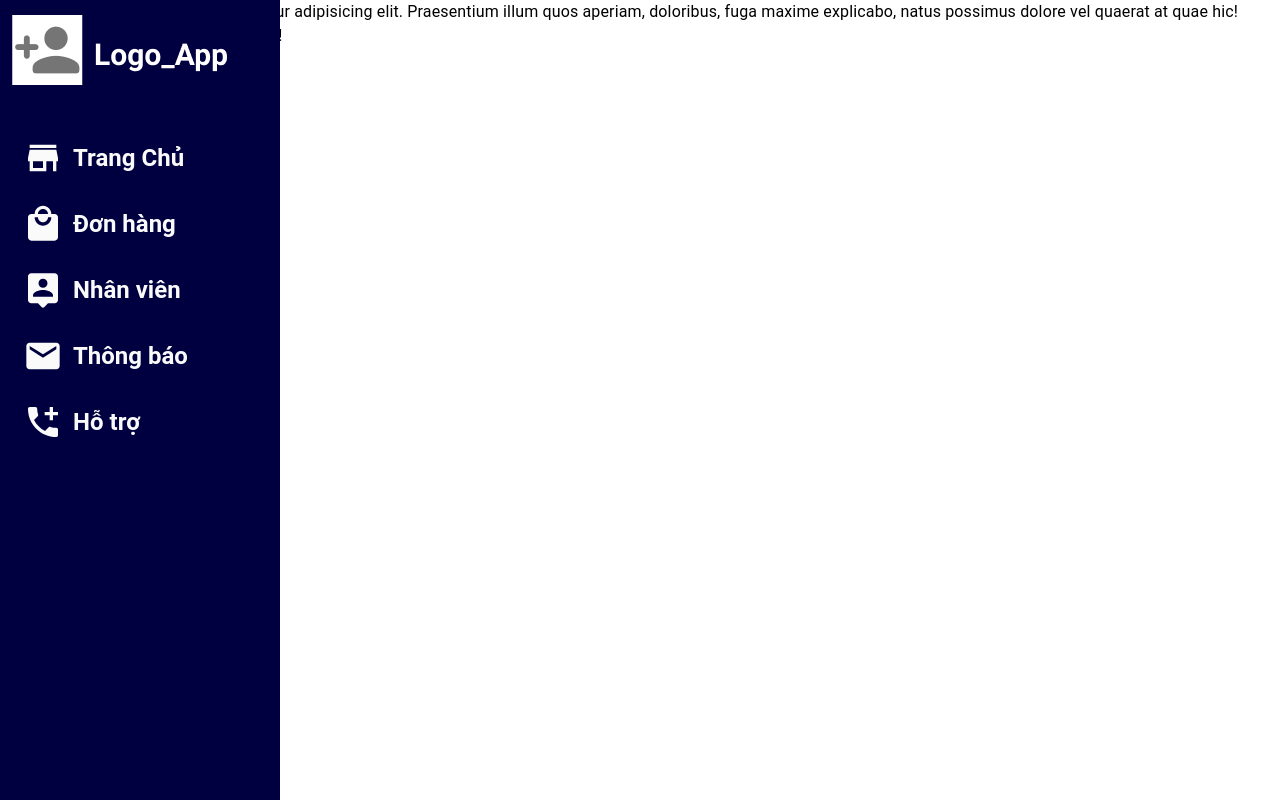
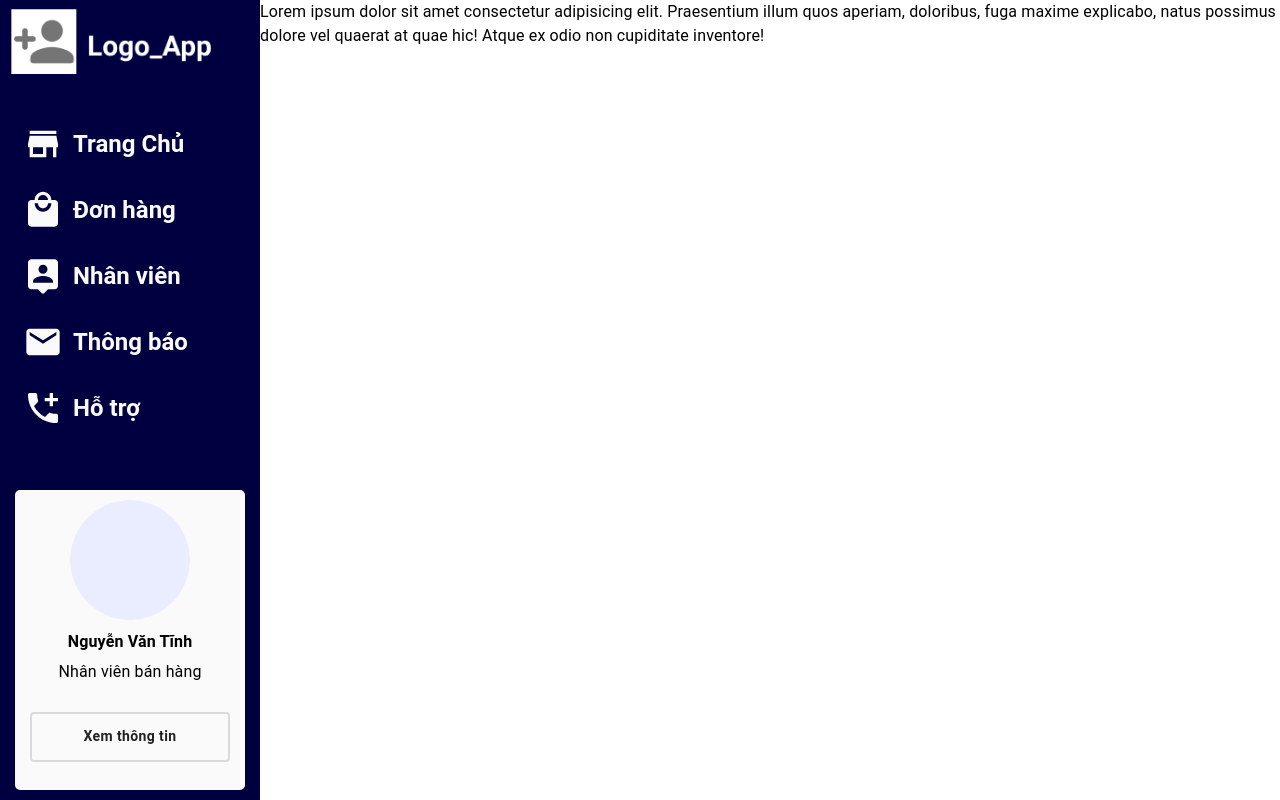
Before and after one commit to VanTien266/dclv, a React (Create React App) app: page /dashboard in a window 1280 px wide. Built offline with nearby package versions, Linux system fonts and the light colour scheme.

Commit message:
add sidebar

```diff
--- /dev/null
+++ b/src/components/CardProfile/CardProfile.js
@@ -0,0 +1,60 @@
+import React from "react";
+import { Box, Avatar, Typography, Button } from "@material-ui/core";
+import { makeStyles } from "@material-ui/styles";
+
+const useStyles = makeStyles(() => ({
+  container: {
+    display: "flex",
+    flexDirection: "column",
+    alignItems: "center",
+    width: 230,
+    height: 300,
+    backgroundColor: "#FAFAFB",
+    borderRadius: 5,
+    marginBottom: 10,
+  },
+  avatar: {
+    width: 120,
+    height: 120,
+    margin: 10,
+  },
+  content: {
+    display: "flex",
+    flexDirection: "column",
+    alignItems: "center",
+    marginBottom: 18,
+  },
+  text: {
+    fontWeight: "600",
+  },
+  button: {
+    margin: 10,
+    width: 200,
+    height: 50,
+    border: "2px solid #DADADA",
+    fontSize: 14,
+    fontWeight: "600",
+    textTransform: "none",
+  },
+}));
+function CardProfile() {
+  const classes = useStyles();
+  return (
+    <Box className={classes.container}>
+      <Avatar
+        className={classes.avatar}
+        alt="Person"
+        src={process.env.PUBLIC_URL + "/assets/avatar.png"}
+      />
+      <Box className={classes.content}>
+        <Typography variant="body1" gutterBottom className={classes.text}>
+          Nguyễn Văn Tĩnh
+        </Typography>
+        <Typography variant="body1">Nhân viên bán hàng</Typography>
+      </Box>
+      <Button className={classes.button}>Xem thông tin</Button>
+    </Box>
+  );
+}
+
+export default CardProfile;
--- a/src/components/SideBar/Sidebar.js
+++ b/src/components/SideBar/Sidebar.js
@@ -1,14 +1,29 @@
 import React from "react";
 import sidebarConfig from "./sideBarConfig";
+
+import { makeStyles } from "@material-ui/styles";
 import SidebarItem from "./components/SidebarItem";
-import { makeStyles } from "@material-ui/styles";
+import CardProfile from "../CardProfile/CardProfile";
+import { Box } from "@material-ui/core";
 
 const useStyles = makeStyles(() => ({
   sidebar: {
     display: "flex",
     flexDirection: "column",
     alignItems: "center",
-    padding: 5,
+    zIndex: 3,
+    width: 260,
+    minWidth: 260,
+    //make full height
+    height: "100vh",
+    flex: "0 0 auto",
+    backgroundColor: "#000040",
+  },
+  body: {
+    display: "flex",
+    flexDirection: "column",
+    alignItems: "center",
+    justifyContent: "space-between",
   },
 }));
 
@@ -16,12 +31,18 @@ function Sidebar() {
   const classes = useStyles();
   const sidebarContent = (
     <div className={classes.sidebar}>
-      <img src={process.env.PUBLIC_URL + "/assets/logo.png"} alt="logo" />
+      <img
+        src={process.env.PUBLIC_URL + "/assets/logo.png"}
+        alt="logo"
+        width="260"
+      />
       <nav>
         {sidebarConfig.map((list) => (
           <SidebarItem key={list.tag} title={list.name} icon={list.icon} />
         ))}
       </nav>
+      <Box sx={{ flexGrow: 1 }} />
+      <CardProfile />
     </div>
   );
   return <div>{sidebarContent}</div>;
--- a/src/components/SideBar/components/SidebarItem.js
+++ b/src/components/SideBar/components/SidebarItem.js
@@ -4,7 +4,7 @@ import { ListItem, Button, Typography } from "@material-ui/core";
 
 const useStyles = makeStyles(() => ({
   container: {
-    width: 270,
+    width: 250,
     height: 50,
     justifyContent: "flex-start",
   },
@@ -20,15 +20,17 @@ const useStyles = makeStyles(() => ({
     color: "#FAFAFB",
     textTransform: "none",
   },
-  activate: {},
+  activate: {
+    backgroundColor: "#696983",
+  },
 }));
 
 const SidebarItem = (props) => {
   const { title, icon: Icon } = props;
   const classes = useStyles();
   return (
-    <ListItem>
-      <Button className={classes.container}>
+    <ListItem disableGutters>
+      <Button className={classes.container} activeClassName={classes.activate}>
         {<Icon className={classes.icon} />}
         <Typography variant="h5" className={classes.title}>
           {title}
--- a/src/screens/DashBoard/DashBoard.js
+++ b/src/screens/DashBoard/DashBoard.js
@@ -5,29 +5,20 @@ import { makeStyles } from "@material-ui/core";
 
 const useStyles = makeStyles(() => ({
   root: {
-    height: "100%",
     display: "flex",
-    flex: "1 1 auto",
-    overflow: "hidden",
+    alignContent: "flex-start",
   },
-  sideBar: {
-    zIndex: 3,
-    width: 280,
-    minWidth: 280,
-    //make full height
-    height: "100vh",
-    position: "fixed",
-    backgroundColor: "#000040",
-  },
+
+  content: {},
 }));
 function DashBoard() {
   const classes = useStyles();
   return (
     <div className={classes.root}>
-      <div className={classes.sideBar}>
+      <div>
         <Sidebar />
       </div>
-      <div>
+      <div className={classes.content}>
         <Typography paragraph>
           Lorem ipsum dolor sit amet consectetur adipisicing elit. Praesentium
           illum quos aperiam, doloribus, fuga maxime explicabo, natus possimus
```
Also changed, not shown: public/assets/avatar.png (added).
